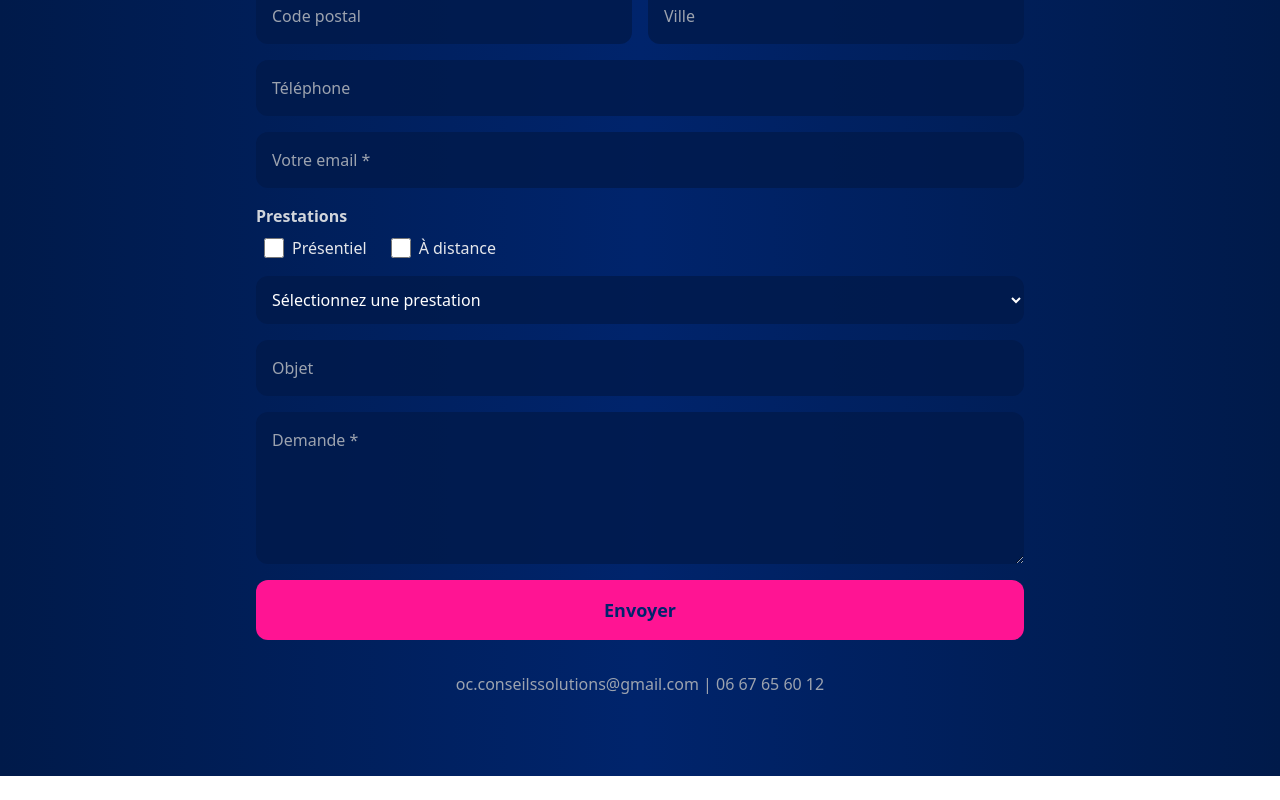
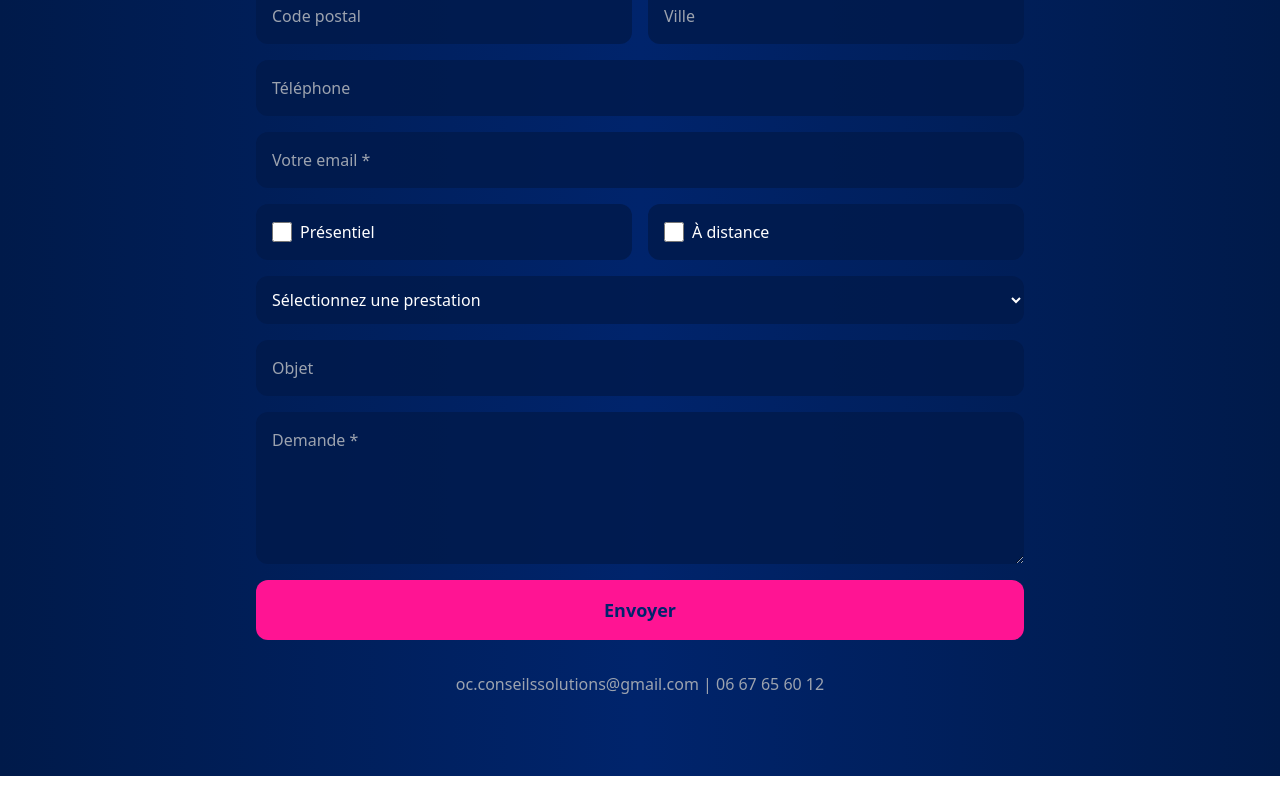
Before and after one commit to azadrius/OCSite, a Next.js app: page / in a window 1280 px wide. Shown: the part 3082-3882 px from the top of the page. Built offline with nearby package versions, Linux system fonts and the light colour scheme.

Commit message:
CSS Prestations

```diff
--- a/pages/index.js
+++ b/pages/index.js
@@ -330,16 +330,15 @@ function ContactFormSend({ gestions, email, phone }) {
         <input name="tel" value={form.tel} onChange={onChange} className="p-3 sm:p-4 rounded-xl bg-[#001A4A]/80 text-white placeholder-gray-400" placeholder="Téléphone" />
         <input name="mail" value={form.mail} onChange={onChange} className="p-3 sm:p-4 rounded-xl bg-[#001A4A]/80 text-white placeholder-gray-400" placeholder="Votre email *" />
         {/* Prestations (checkbox) */}
-        <div className="grid grid-cols-1 gap-2">
-          <label className="text-sm sm:text-base text-gray-300 font-semibold">Prestations</label>
-          <div className="flex items-center gap-6 pl-2">
-            <label className="flex items-center gap-2 text-sm sm:text-base text-gray-200">
-              <input name="presentiel" checked={form.presentiel} onChange={onChange} type="checkbox" className="w-5 h-5 accent-[#FF1493]" /> Présentiel
-            </label>
-            <label className="flex items-center gap-2 text-sm sm:text-base text-gray-200">
-              <input name="distance" checked={form.distance} onChange={onChange} type="checkbox" className="w-5 h-5 accent-[#FF1493]" /> À distance
-            </label>
-          </div>
+        <div className="grid grid-cols-1 sm:grid-cols-2 gap-4">
+          <label className="flex items-center gap-2 w-full p-3 sm:p-4 rounded-xl bg-[#001A4A]/80 text-white">
+            <input type="checkbox" className="w-5 h-5 accent-[#FF1493]" />
+            <span>Présentiel</span>
+          </label>
+          <label className="flex items-center gap-2 w-full p-3 sm:p-4 rounded-xl bg-[#001A4A]/80 text-white">
+            <input type="checkbox" className="w-5 h-5 accent-[#FF1493]" />
+            <span>À distance</span>
+          </label>
         </div>
         {/* Sélecteur lié à gestions (desc[1], desc[2], ...) */}
         <select name="prestation" value={form.prestation} onChange={onChange} className="p-3 rounded-xl bg-[#001A4A]/80 text-white">
```
